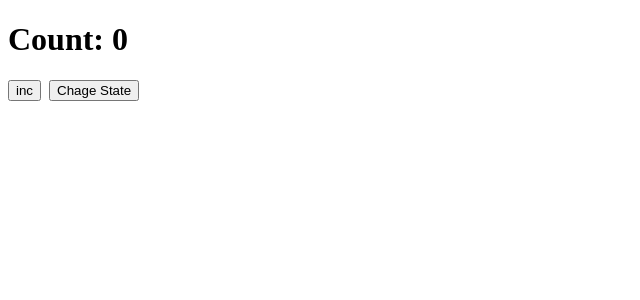
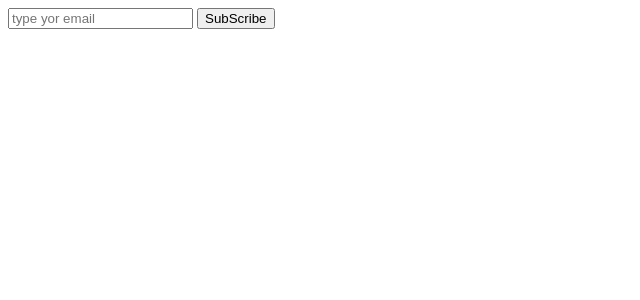
Before and after one commit to Aakankshapatil123/js-fsdcweeb4142, a React (Vite) app: page / in a window 1280 px wide. Shown: the top 300 px of the page, without its empty margins (0-640 px from the left). Built offline with nearby package versions, Linux system fonts and the light colour scheme.

Commit message:
useRef used to refernce DOM

```diff
--- a/src/App.jsx
+++ b/src/App.jsx
@@ -24,27 +24,29 @@
 
 const App = () => {
 
-  const count = useRef(0);
-  const [state, setState] = useState(true);
+  const emailHandler = useRef(null);
 
-  const handleCount = () => {
-    count.current= count.current + 1;
-    console.log(count.current);
+  const handleSubmit = (event) => {
+      event.preventDefault();
+      console.log(document.getElementById('email'));
+
+      // console.log(event.target.email.value);
+
+      console.log(emailHandler.current)
   }
-
-
-
-  useEffect(() => {
-   console.log(`current state: ${state}`)
-  },[state])
-
 
   return (
     <>
-     <h1>Count: {count.current}</h1>
-     <button onClick={handleCount}>inc</button> &nbsp;
-     <button onClick={() => setState(!state)}>Chage State</button>
-
+    <form onSubmit={handleSubmit}>
+      <input
+      placeholder="type yor email"
+      type="email"
+      ref={emailHandler}
+      id="email"
+      />
+      &nbsp;
+      <button type="submit">SubScribe</button>
+    </form>
     </>
   )
 }
```
Also changed, not shown: 1 other file (tests, documents, lock files or other folders).
